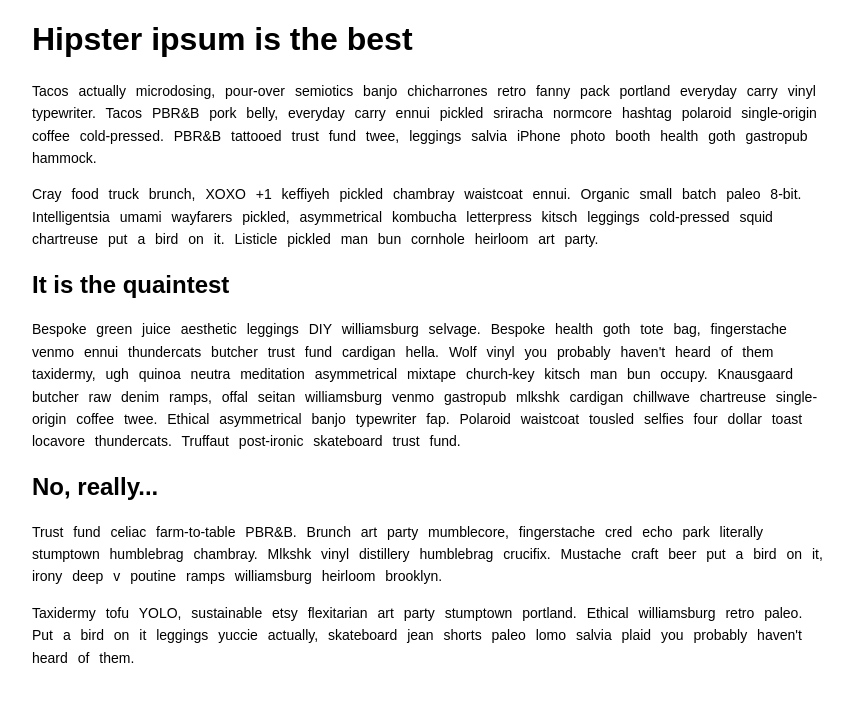
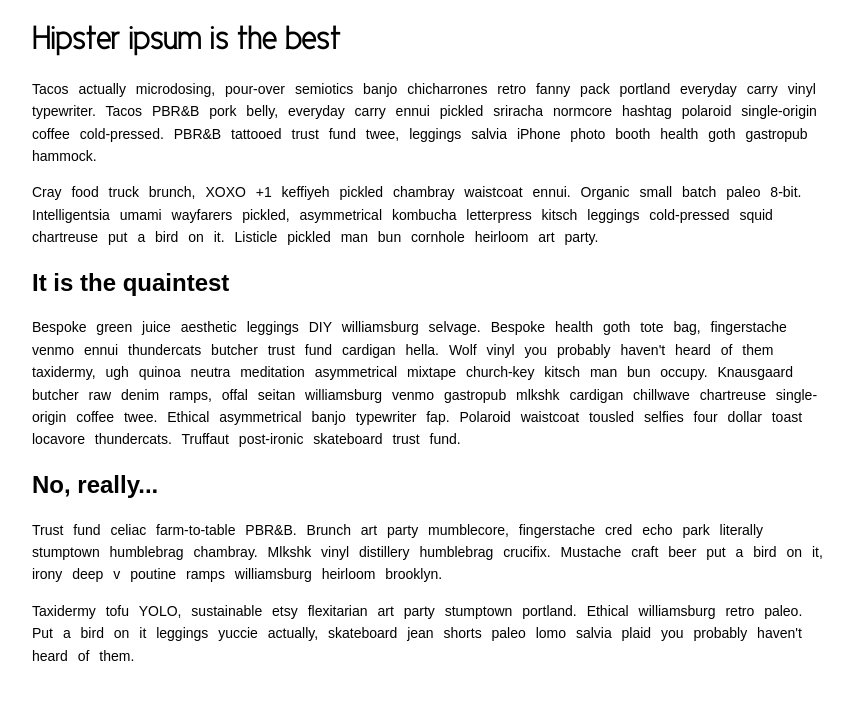
Before and after one commit to nadiagoralski/inft1206-f2023, a plain HTML site: page lectures/week05/web-fonts.html in a window 1280 px wide. Shown: the whole page, without its empty margins (208-1061 px from the left). Drawn offline with Linux system fonts and the light colour scheme.

Commit message:
Demo webfont
Implement webfont to h1 element

```diff
--- a/lectures/week05/styles/web-font.css
+++ b/lectures/week05/styles/web-font.css
@@ -1,4 +1,11 @@
 /* CSS comments with file name, author, date */
+
+@font-face {
+    font-family: "cicle";
+    src: url('../fonts/cicle_fina-webfont.woff');
+}
+
+
 
 html {
     font-size: 10px;
@@ -15,6 +22,7 @@ html {
   /* Typography */
 
   h1 {
+    font-family: 'cicle', Helvetica, sans-serif;
     font-size: 3.2rem;
   }
 
```
Also changed, not shown: lectures/week05/fonts/cicle_fina-webfont.woff (added), lectures/week05/fonts/cicle_fina-webfont.woff2 (added).
